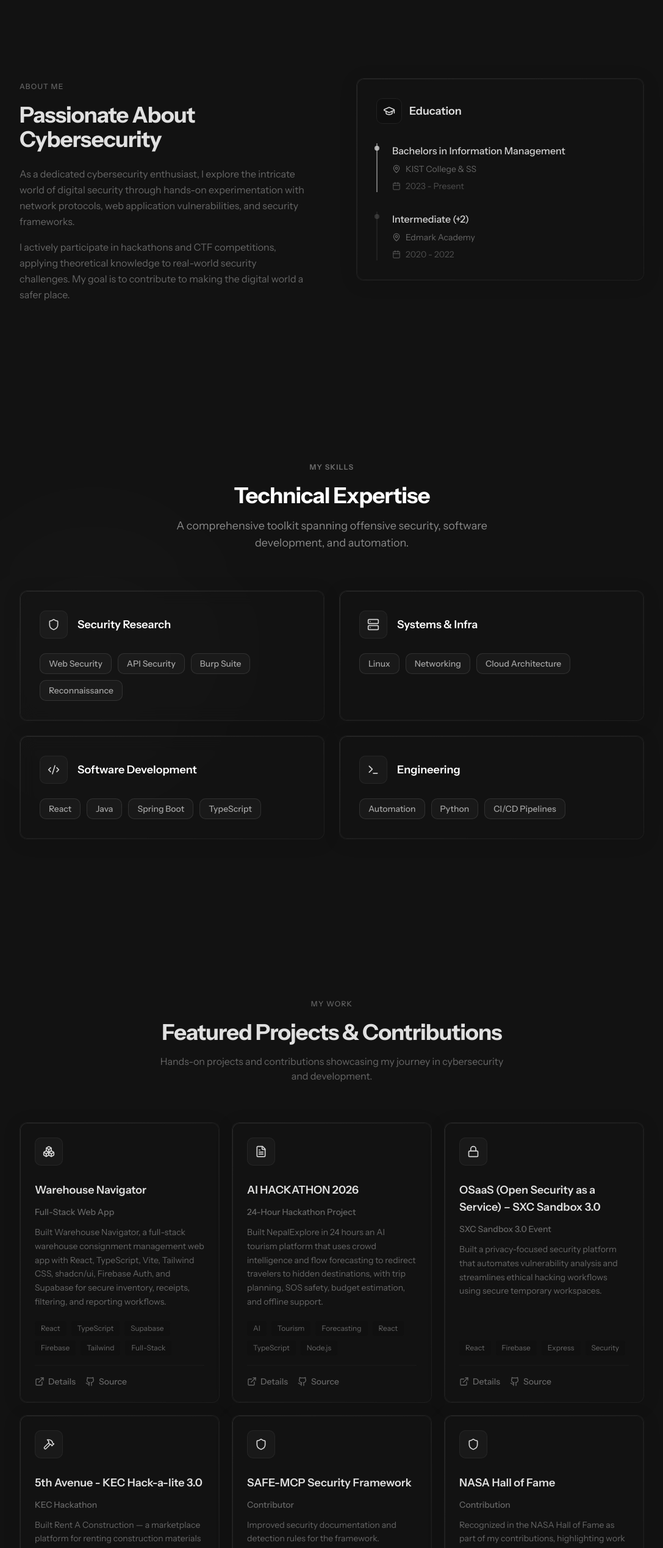
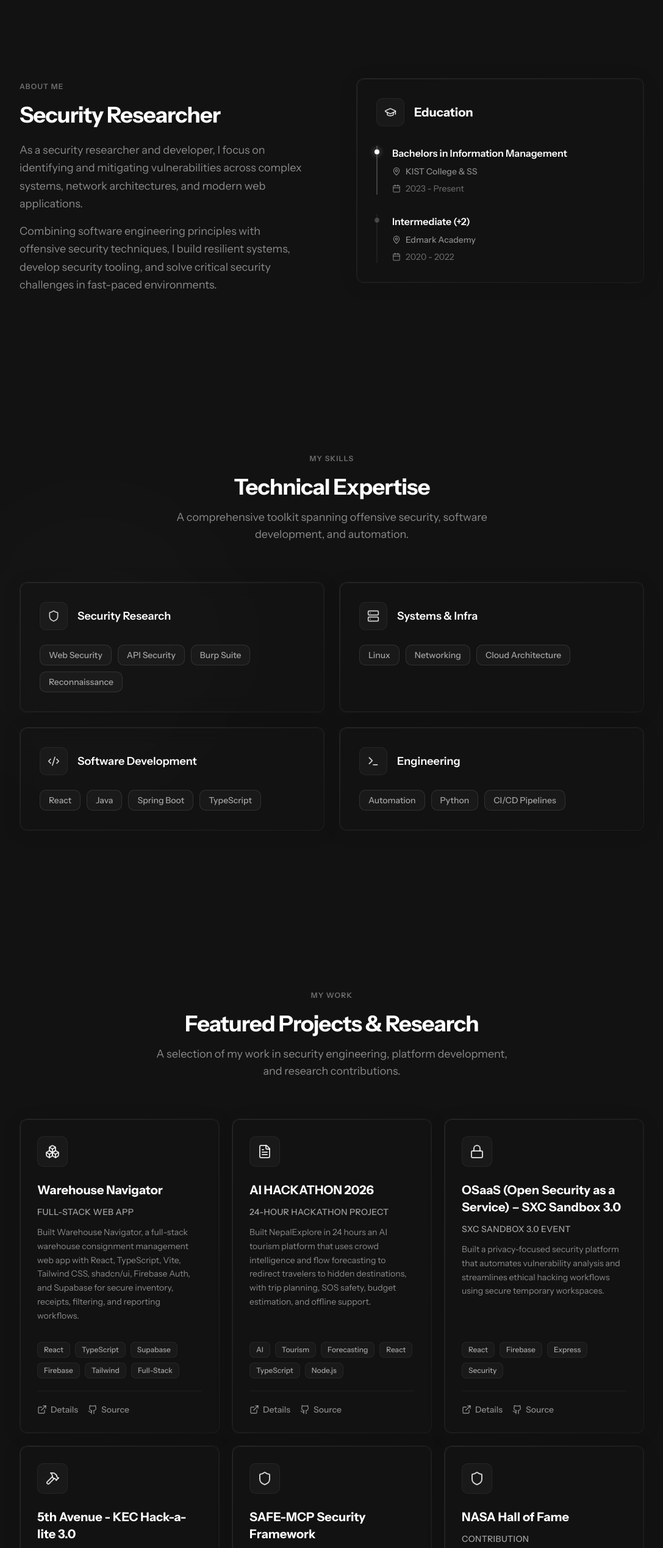
Before and after one commit to rajivsthh/portfolio-main, a React (Vite) app: page / in a window 1280 px wide. Shown: the part 800-3338 px from the top of the page at 61% size, without its empty margins (96-1183 px from the left). Built offline with nearby package versions, Linux system fonts and the light colour scheme; no server answers; the HTML template or start-up script is replaced by a standard one.

Commit message:
refactor: modernize visual styles and typography across sections to a dark, minimalist theme

```diff
--- a/src/components/AboutSection.tsx
+++ b/src/components/AboutSection.tsx
@@ -30,23 +30,22 @@ const AboutSection = () => {
           <div className="grid lg:grid-cols-2 gap-16 lg:gap-20 items-start">
             {/* Left - About Text */}
             <div className="space-y-6">
-              <div className="space-y-4">
-                <span className="section-label">About Me</span>
-                <h2 className="text-3xl md:text-4xl font-bold text-heading tracking-tight">
-                  Passionate About Cybersecurity
+              <div className="space-y-4 animate-fade-up">
+                <span className="text-xs font-semibold tracking-widest uppercase text-white/40">About Me</span>
+                <h2 className="text-3xl md:text-4xl font-bold text-white tracking-tight">
+                  Security Researcher
                 </h2>
               </div>
 
-              <div className="space-y-4 text-muted-foreground leading-relaxed">
+              <div className="space-y-4 text-white/50 leading-relaxed font-light text-lg">
                 <p>
-                  As a dedicated cybersecurity enthusiast, I explore the intricate
-                  world of digital security through hands-on experimentation with
-                  network protocols, web application vulnerabilities, and security frameworks.
+                  As a security researcher and developer, I focus on identifying and mitigating
+                  vulnerabilities across complex systems, network architectures, and modern web applications.
                 </p>
                 <p>
-                  I actively participate in hackathons and CTF competitions, applying theoretical
-                  knowledge to real-world security challenges. My goal is to contribute to making
-                  the digital world a safer place.
+                  Combining software engineering principles with offensive security techniques, I build
+                  resilient systems, develop security tooling, and solve critical security challenges in
+                  fast-paced environments.
                 </p>
               </div>
             </div>
@@ -54,27 +53,27 @@ const AboutSection = () => {
             {/* Right - Education */}
             <div>
               <div className="card-pro p-8">
-                <div className="flex items-center gap-3 mb-8">
-                  <div className="p-2.5 rounded-lg bg-secondary border border-border">
-                    <GraduationCap className="w-5 h-5 text-foreground" />
+                <div className="flex items-center gap-4 mb-8">
+                  <div className="icon-container">
+                    <GraduationCap className="w-5 h-5 text-white/80" />
                   </div>
-                  <h3 className="text-lg font-semibold text-heading">Education</h3>
+                  <h3 className="text-xl font-bold text-white">Education</h3>
                 </div>
 
                 <div className="space-y-8">
                   {education.map((edu, index) => (
                     <div
                       key={index}
-                      className={`relative pl-6 border-l-2 ${edu.current ? 'border-foreground/50' : 'border-border'}`}
+                      className={`relative pl-6 border-l-2 ${edu.current ? 'border-white/20' : 'border-white/5'}`}
                     >
-                      <div className={`absolute left-[-5px] top-1 w-2 h-2 rounded-full ${edu.current ? 'bg-foreground/80' : 'bg-muted-foreground/40'}`} />
+                      <div className={`absolute left-[-5px] top-1.5 w-2 h-2 rounded-full ${edu.current ? 'bg-white shadow-[0_0_10px_rgba(255,255,255,0.5)]' : 'bg-white/20'}`} />
                       <div className="space-y-2">
-                        <h4 className="font-medium text-foreground">{edu.degree}</h4>
-                        <p className="text-muted-foreground text-sm flex items-center gap-2">
+                        <h4 className="font-semibold text-white group-hover:text-white transition-colors">{edu.degree}</h4>
+                        <p className="text-white/50 text-sm flex items-center gap-2 font-medium">
                           <MapPin className="w-3.5 h-3.5" />
                           {edu.institution}
                         </p>
-                        <p className="text-muted-foreground/70 text-sm flex items-center gap-2">
+                        <p className="text-white/40 text-sm flex items-center gap-2">
                           <Calendar className="w-3.5 h-3.5" />
                           {edu.period}
                         </p>
--- a/src/components/ContactSection.tsx
+++ b/src/components/ContactSection.tsx
@@ -151,16 +151,19 @@ const ContactSection = () => {
   };
 
   return (
-    <section id="contact" className="py-24 lg:py-32">
-      <div className="container mx-auto px-6 lg:px-8">
+    <section id="contact" className="py-24 lg:py-32 relative">
+      {/* Background ambient light */}
+      <div className="absolute bottom-0 left-1/2 -translate-x-1/2 w-[600px] h-[600px] bg-white/[0.015] rounded-full blur-[120px] pointer-events-none" />
+
+      <div className="container mx-auto px-6 lg:px-8 relative z-10">
         <div className="max-w-6xl mx-auto">
           {/* Section Header */}
-          <div className="text-center mb-16 space-y-4">
-            <span className="section-label">Get In Touch</span>
-            <h2 className="text-3xl md:text-4xl font-bold text-heading tracking-tight">
+          <div className="text-center mb-16 space-y-4 animate-fade-up">
+            <span className="text-xs font-semibold tracking-widest uppercase text-white/40">Get In Touch</span>
+            <h2 className="text-3xl md:text-4xl font-bold text-white tracking-tight">
               Let's Work Together
             </h2>
-            <p className="text-muted-foreground max-w-lg mx-auto">
+            <p className="text-white/50 max-w-lg mx-auto text-lg font-light">
               Interested in collaborating on security projects or have opportunities to discuss?
               I'd love to hear from you.
             </p>
@@ -170,39 +173,39 @@ const ContactSection = () => {
             <div className="space-y-6">
               {/* Contact Info */}
               <div className="card-pro p-8">
-                <h3 className="text-lg font-semibold text-heading mb-6">Contact Information</h3>
+                <h3 className="text-xl font-bold text-white mb-8">Contact Information</h3>
 
-                <div className="space-y-5 mb-8">
+                <div className="space-y-6 mb-10">
                   {contactInfo.map((info, index) => (
                     <a
                       key={index}
                       href={info.href}
-                      className="contact-item group"
+                      className="flex items-center gap-5 group"
                     >
                       <div className="icon-container">
-                        <info.icon className="w-4 h-4 text-foreground" />
+                        <info.icon className="w-5 h-5 text-white/80" />
                       </div>
                       <div>
-                        <p className="text-xs text-muted-foreground uppercase tracking-wide">{info.label}</p>
-                        <p className="text-foreground transition-colors text-sm">{info.value}</p>
+                        <p className="text-xs font-semibold uppercase tracking-widest text-white/40 mb-1">{info.label}</p>
+                        <p className="text-white/80 group-hover:text-white transition-colors">{info.value}</p>
                       </div>
                     </a>
                   ))}
                 </div>
 
-                <div className="border-t border-border/50 pt-6">
-                  <p className="text-xs text-muted-foreground uppercase tracking-wide mb-4">Connect</p>
-                  <div className="flex gap-3">
+                <div className="border-t border-white/5 pt-8">
+                  <p className="text-xs font-semibold uppercase tracking-widest text-white/40 mb-5">Connect</p>
+                  <div className="flex gap-4">
                     {socialLinks.map((social, index) => (
                       <a
                         key={index}
                         href={social.href}
                         target="_blank"
                         rel="noopener noreferrer"
-                        className="social-icon"
+                        className="p-3 rounded-lg bg-white/[0.03] border border-white/5 hover:bg-white/[0.08] hover:border-white/10 transition-all duration-300"
                         aria-label={social.label}
                       >
-                        <social.icon className="w-5 h-5" />
+                        <social.icon className="w-5 h-5 text-white/70" />
                       </a>
                     ))}
                   </div>
@@ -211,11 +214,11 @@ const ContactSection = () => {
 
               {/* Contact Form */}
               <div className="card-pro p-8">
-                <h3 className="text-lg font-semibold text-heading mb-6">Send a Message</h3>
+                <h3 className="text-xl font-bold text-white mb-8">Send a Message</h3>
 
-                <form className="space-y-4" onSubmit={handleSubmit}>
+                <form className="space-y-5" onSubmit={handleSubmit}>
                   <div>
-                    <label className="block text-xs text-muted-foreground uppercase tracking-wide mb-2">Name</label>
+                    <label className="block text-xs font-semibold uppercase tracking-widest text-white/40 mb-2.5">Name</label>
                     <input
                       name="name"
                       type="text"
@@ -223,11 +226,11 @@ const ContactSection = () => {
                       value={formData.name}
                       onChange={handleInputChange}
                       required
-                      className="input-pro"
+                      className="w-full px-4 py-3.5 rounded-lg bg-black/20 border border-white/10 text-white placeholder:text-white/30 focus:outline-none focus:border-white/30 focus:bg-white/[0.03] transition-all duration-300"
                     />
                   </div>
                   <div>
-                    <label className="block text-xs text-muted-foreground uppercase tracking-wide mb-2">Email</label>
+                    <label className="block text-xs font-semibold uppercase tracking-widest text-white/40 mb-2.5">Email</label>
                     <input
                       name="email"
                       type="email"
@@ -235,11 +238,11 @@ const ContactSection = () => {
                       value={formData.email}
                       onChange={handleInputChange}
                       required
-                      className="input-pro"
+                      className="w-full px-4 py-3.5 rounded-lg bg-black/20 border border-white/10 text-white placeholder:text-white/30 focus:outline-none focus:border-white/30 focus:bg-white/[0.03] transition-all duration-300"
                     />
                   </div>
                   <div>
-                    <label className="block text-xs text-muted-foreground uppercase tracking-wide mb-2">Message</label>
+                    <label className="block text-xs font-semibold uppercase tracking-widest text-white/40 mb-2.5">Message</label>
                     <textarea
                       name="message"
                       placeholder="Your message..."
@@ -247,18 +250,20 @@ const ContactSection = () => {
                       value={formData.message}
                       onChange={handleInputChange}
                       required
-                      className="input-pro resize-none"
+                      className="w-full px-4 py-3.5 rounded-lg bg-black/20 border border-white/10 text-white placeholder:text-white/30 focus:outline-none focus:border-white/30 focus:bg-white/[0.03] transition-all duration-300 resize-none"
                     />
                   </div>
                   <button
                     type="submit"
                     disabled={isSubmitting}
-                    className="btn-outline w-full flex items-center justify-center gap-2"
+                    className="btn-primary w-full mt-2 group"
                   >
-                    <Send className="w-4 h-4" />
-                    {isSubmitting ? "Sending..." : "Send Message"}
+                    <span className="flex items-center justify-center gap-2">
+                      <Send className="w-4 h-4 group-hover:-translate-y-0.5 group-hover:translate-x-0.5 transition-transform" />
+                      {isSubmitting ? "Sending..." : "Send Message"}
+                    </span>
                   </button>
-                  <p className="text-xs text-muted-foreground/70 text-center">
+                  <p className="text-xs text-white/30 text-center font-light mt-6">
                     {CONTACT_FORM_ENDPOINT
                       ? "Form is connected to your backend endpoint"
                       : "Primary: local backend (/api/contact), with fallback delivery enabled."}
--- a/src/components/LabsSection.tsx
+++ b/src/components/LabsSection.tsx
@@ -31,29 +31,29 @@ const LabsSection = ({ variant = 'full', className = '' }: LabsSectionProps) =>
     return (
       <div className={`card-pro p-8 ${className}`.trim()}>
         <div className="mb-6 space-y-2">
-          <span className="section-label">Labs</span>
-          <h3 className="text-xl font-semibold text-heading">Hands-on Labs</h3>
-          <p className="text-sm text-muted-foreground">
+          <span className="text-xs font-semibold tracking-widest uppercase text-white/40">Labs</span>
+          <h3 className="text-xl font-bold text-white">Hands-on Labs</h3>
+          <p className="text-sm text-white/50 font-light">
             Small security labs and experiments demonstrating tools, detections and write-ups.
           </p>
         </div>
 
         <div className="space-y-4">
           {labs.map((lab, index) => (
-            <article key={index} className="rounded-xl border border-border/50 p-4">
-              <h4 className="text-sm font-semibold text-heading mb-2">{lab.title}</h4>
-              <div className="flex flex-wrap gap-2 mb-3">
+            <article key={index} className="rounded-xl border border-white/5 bg-white/[0.02] p-5 hover:bg-white/[0.04] transition-colors">
+              <h4 className="text-sm font-semibold text-white mb-3">{lab.title}</h4>
+              <div className="flex flex-wrap gap-2 mb-4">
                 {lab.tags.map((t, i) => (
-                  <span key={i} className="project-tag">{t}</span>
+                  <span key={i} className="px-2.5 py-1 text-xs font-medium bg-white/[0.03] text-white/60 border border-white/5 rounded-md">{t}</span>
                 ))}
               </div>
 
-              <div className="flex gap-4 pt-3 border-t border-border/50">
-                <a href={lab.demo} className="link-animated text-xs font-medium inline-flex items-center gap-2">
+              <div className="flex gap-4 pt-4 border-t border-white/5">
+                <a href={lab.demo} className="inline-flex items-center gap-1.5 text-xs font-medium text-white/50 hover:text-white transition-colors">
                   <ExternalLink className="w-3.5 h-3.5" />
                   Demo
                 </a>
-                <a href={lab.github} className="link-animated text-xs font-medium inline-flex items-center gap-2">
+                <a href={lab.github} className="inline-flex items-center gap-1.5 text-xs font-medium text-white/50 hover:text-white transition-colors">
                   <Github className="w-3.5 h-3.5" />
                   Source
                 </a>
@@ -66,31 +66,35 @@ const LabsSection = ({ variant = 'full', className = '' }: LabsSectionProps) =>
   }
 
   return (
-    <section id="lab" className="py-24 lg:py-32">
-      <div className="container mx-auto px-6 lg:px-8">
+    <section id="lab" className="py-24 lg:py-32 relative">
+      {/* Background ambient light */}
+      <div className="absolute top-1/4 right-0 w-[400px] h-[400px] bg-white/[0.015] rounded-full blur-[100px] pointer-events-none" />
+
+      <div className="container mx-auto px-6 lg:px-8 relative z-10">
         <div className="max-w-5xl mx-auto">
-          <div className="text-center mb-12 space-y-4">
-            <span className="section-label">Labs</span>
-            <h2 className="text-3xl md:text-4xl font-bold text-heading tracking-tight">Hands-on Labs</h2>
-            <p className="text-muted-foreground max-w-xl mx-auto">Small security labs and experiments demonstrating tools, detections and write-ups.</p>
+          <div className="text-center mb-16 space-y-4 animate-fade-up">
+            <span className="text-xs font-semibold tracking-widest uppercase text-white/40">Labs</span>
+            <h2 className="text-3xl md:text-4xl font-bold text-white tracking-tight">Hands-on Labs</h2>
+            <p className="text-white/50 max-w-xl mx-auto text-lg font-light">Small security labs and experiments demonstrating tools, detections and write-ups.</p>
           </div>
 
-          <div className="grid md:grid-cols-3 gap-5">
+          <div className="grid md:grid-cols-3 gap-6">
             {labs.map((lab, index) => (
-              <article key={index} className="card-pro p-6 group">
-                <h3 className="text-lg font-semibold text-heading mb-2">{lab.title}</h3>
-                <div className="flex flex-wrap gap-2 mb-4">
+              <article key={index} className="card-pro p-7 group flex flex-col">
+                <h3 className="text-lg font-bold text-white mb-4 group-hover:text-white transition-colors">{lab.title}</h3>
+
+                <div className="flex flex-wrap gap-2 mb-6 flex-1">
                   {lab.tags.map((t, i) => (
-                    <span key={i} className="project-tag">{t}</span>
+                    <span key={i} className="px-2.5 py-1 text-xs font-medium bg-white/[0.03] text-white/60 border border-white/5 rounded-md group-hover:border-white/10 group-hover:bg-white/[0.05] transition-colors">{t}</span>
                   ))}
                 </div>
 
-                <div className="flex gap-4 pt-4 border-t border-border/50">
-                  <a href={lab.demo} className="link-animated text-sm font-medium inline-flex items-center gap-2">
+                <div className="flex gap-4 pt-5 border-t border-white/5">
+                  <a href={lab.demo} className="inline-flex items-center gap-1.5 text-sm font-medium text-white/50 hover:text-white transition-colors">
                     <ExternalLink className="w-4 h-4" />
                     Demo
                   </a>
-                  <a href={lab.github} className="link-animated text-sm font-medium inline-flex items-center gap-2">
+                  <a href={lab.github} className="inline-flex items-center gap-1.5 text-sm font-medium text-white/50 hover:text-white transition-colors">
                     <Github className="w-4 h-4" />
                     Source
                   </a>
--- a/src/components/ProjectsSection.tsx
+++ b/src/components/ProjectsSection.tsx
@@ -97,59 +97,59 @@ const ProjectsSection = () => {
       <div className="container mx-auto px-6 lg:px-8">
         <div className="max-w-5xl mx-auto">
           {/* Section Header */}
-          <div className="text-center mb-16 space-y-4">
-            <span className="section-label">My Work</span>
-            <h2 className="text-3xl md:text-4xl font-bold text-heading tracking-tight">
-              Featured Projects & Contributions
+          <div className="text-center mb-16 space-y-4 animate-fade-up">
+            <span className="text-xs font-semibold tracking-widest uppercase text-white/40">My Work</span>
+            <h2 className="text-3xl md:text-4xl font-bold text-white tracking-tight">
+              Featured Projects & Research
             </h2>
-            <p className="text-muted-foreground max-w-xl mx-auto">
-              Hands-on projects and contributions showcasing my journey in cybersecurity and development.
+            <p className="text-white/50 max-w-xl mx-auto text-lg font-light">
+              A selection of my work in security engineering, platform development, and research contributions.
             </p>
           </div>
 
           {/* Projects Grid */}
           <div className="grid md:grid-cols-2 lg:grid-cols-3 gap-5">
             {projects.map((project, index) => (
-              <article key={index} className="card-pro p-6 flex flex-col group">
-                <div className="mb-5">
-                  <div className="icon-container inline-block">
-                    <project.icon className="w-5 h-5 text-foreground" />
+              <article key={index} className="card-pro p-7 flex flex-col group">
+                <div className="mb-6 flex justify-between items-start">
+                  <div className="icon-container inline-flex">
+                    <project.icon className="w-6 h-6 text-white/80" />
                   </div>
                 </div>
 
                 <div className="flex-1 space-y-3">
-                  <h3 className="text-lg font-semibold text-heading group-hover:text-foreground transition-colors">
+                  <h3 className="text-xl font-bold text-white group-hover:text-white transition-colors">
                     {project.title}
                   </h3>
-                  <p className="text-muted-foreground text-sm font-medium">{project.role}</p>
-                  <p className="text-muted-foreground text-sm leading-relaxed">
+                  <p className="text-white/60 text-sm font-medium tracking-wide uppercase">{project.role}</p>
+                  <p className="text-white/50 text-sm leading-relaxed font-light mt-4">
                     {project.description}
                   </p>
                 </div>
 
-                <div className="mt-5 space-y-4">
+                <div className="mt-8 space-y-5">
                   <div className="flex flex-wrap gap-2">
                     {project.tags.map((tag, tagIndex) => (
                       <span
                         key={tagIndex}
-                        className="project-tag"
+                        className="px-2.5 py-1 text-xs font-medium bg-white/[0.03] text-white/60 border border-white/5 rounded-md group-hover:border-white/10 group-hover:bg-white/[0.05] transition-colors"
                       >
                         {tag}
                       </span>
                     ))}
                   </div>
 
-                  <div className="flex gap-4 pt-4 border-t border-border/50">
+                  <div className="flex gap-4 pt-5 border-t border-white/5">
                     <a
                       href={project.links.demo}
-                      className="link-animated text-sm font-medium"
+                      className="inline-flex items-center gap-1.5 text-sm font-medium text-white/50 hover:text-white transition-colors"
                     >
                       <ExternalLink className="w-4 h-4" />
                       Details
                     </a>
                     <a
                       href={project.links.github}
-                      className="link-animated text-sm font-medium"
+                      className="inline-flex items-center gap-1.5 text-sm font-medium text-white/50 hover:text-white transition-colors"
                     >
                       <Github className="w-4 h-4" />
                       Source
```
